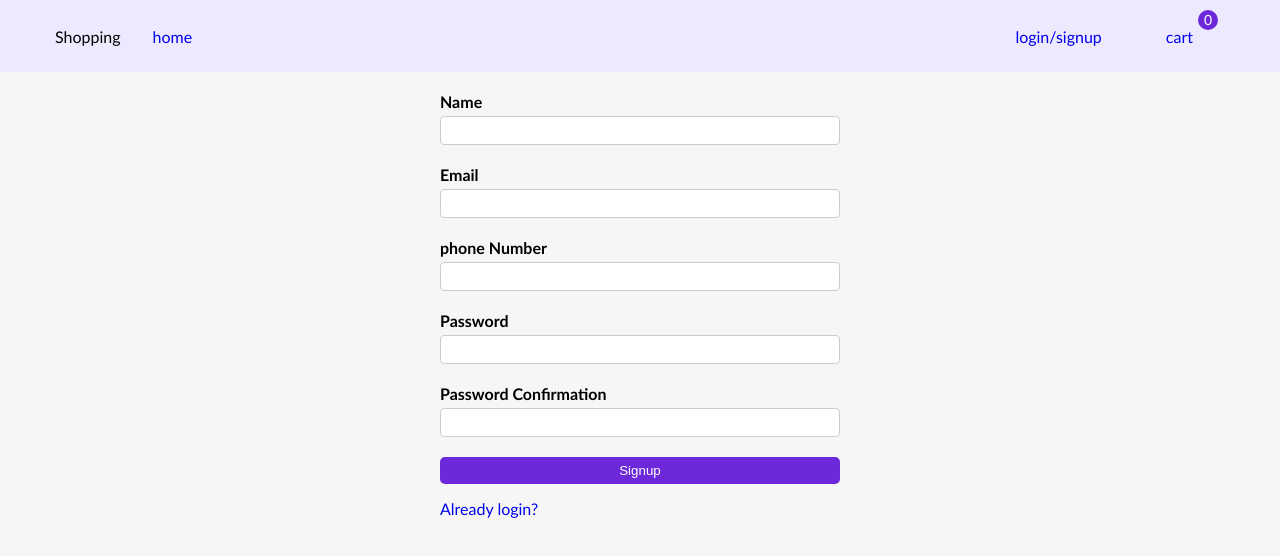
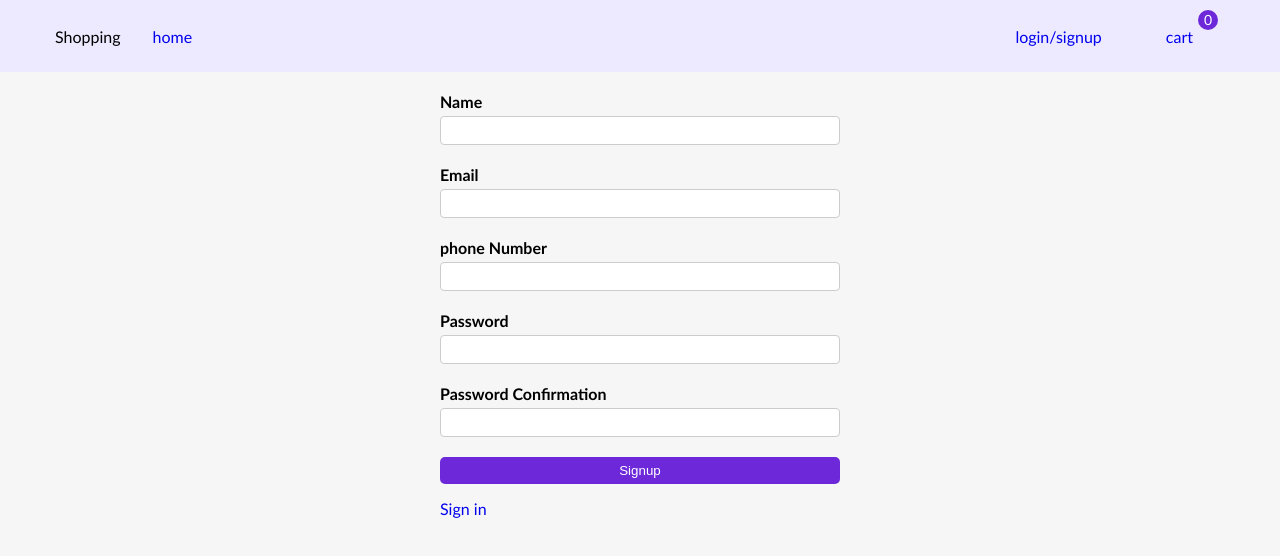
Before and after one commit to Shaghayegh-93/ShoppingCart, a React (Create React App) app: page /signup in a window 1280 px wide. Shown: the top 556 px of the page. Built offline with nearby package versions, Linux system fonts and the light colour scheme.

Commit message:
add useEffect for redirect user

```diff
--- a/src/components/Signup/SignupForm.js
+++ b/src/components/Signup/SignupForm.js
@@ -4,9 +4,10 @@ import * as Yup from "yup";
 import "./SignupForm.css";
 import { Link, withRouter } from "react-router-dom";
 import signupUser from "../../services/signupService";
-import { useState } from "react";
+import { useEffect, useState } from "react";
 import { toast } from "react-toastify";
-import { useAuthActions } from "../../Context/AuthProvider";
+import { useAuth, useAuthActions } from "../../Context/AuthProvider";
+import { useQuery } from "../../hooks/useQuery";
 const initialValues = {
   name: "",
   email: "",
@@ -36,8 +37,14 @@ const validationSchema = Yup.object({
 });
 
 const SignupForm = ({ history }) => {
+  const query = useQuery();
+  const redirect = query.get("redirect") || "/";
   const setAuth = useAuthActions();
+  const auth = useAuth();
   const [error, setError] = useState(null);
+  useEffect(() => {
+    if (auth) history.push(redirect);
+  }, [auth, redirect]);
   const onSubmit = async (values) => {
     const { name, password, email, phoneNumber } = values;
     const userData = {
@@ -51,7 +58,7 @@ const SignupForm = ({ history }) => {
       setAuth(data);
       // localStorage.setItem("authState", JSON.stringify(data));
       setError(null);
-      history.push("/");
+      history.push(redirect);
     } catch (error) {
       if (error.response && error.response.data.message) {
         setError(error.response.data.message);
@@ -99,8 +106,8 @@ const SignupForm = ({ history }) => {
         </button>
         {error && <p style={{ color: "red" }}>{error}</p>}
 
-        <Link to="/login">
-          <p style={{ marginTop: "15px" }}>Already login?</p>
+        <Link to={`/login?redirect=${redirect}`}>
+          <p style={{ marginTop: "15px" }}>Sign in</p>
         </Link>
       </form>
     </div>
```
